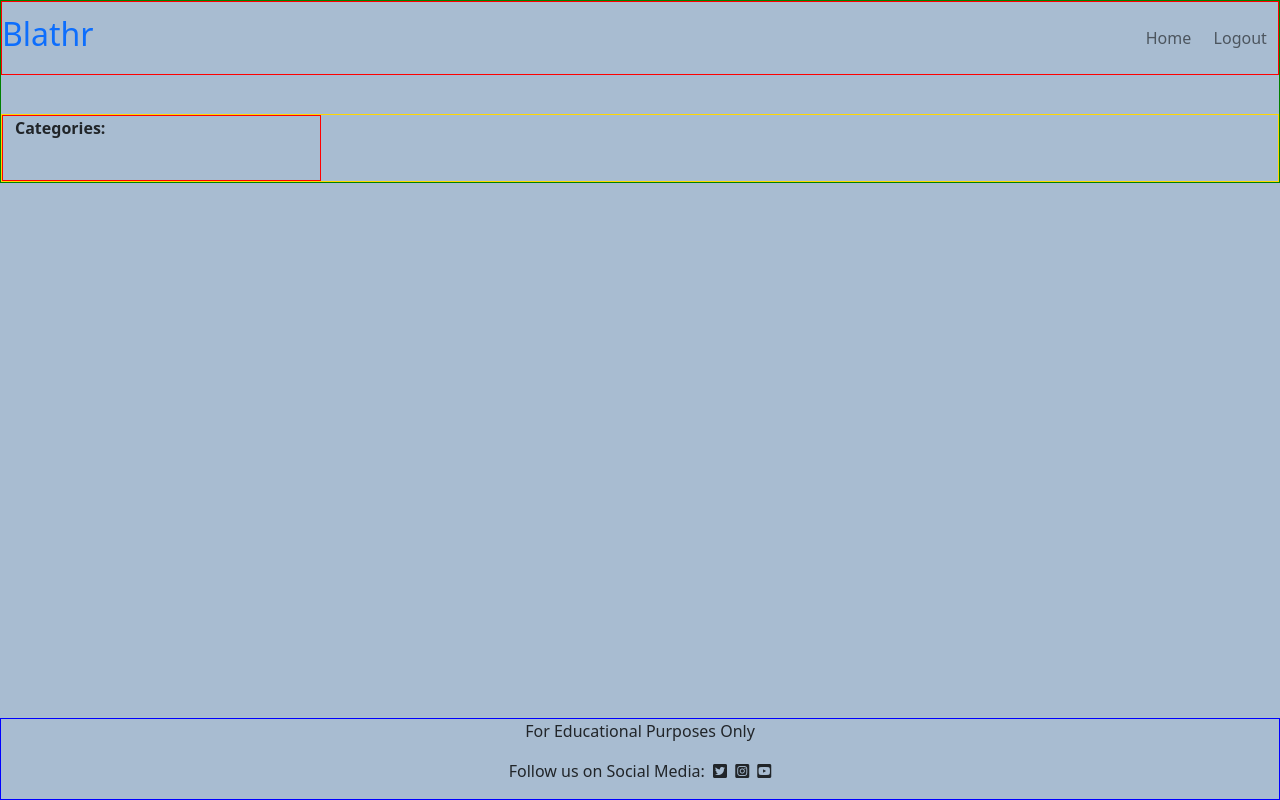
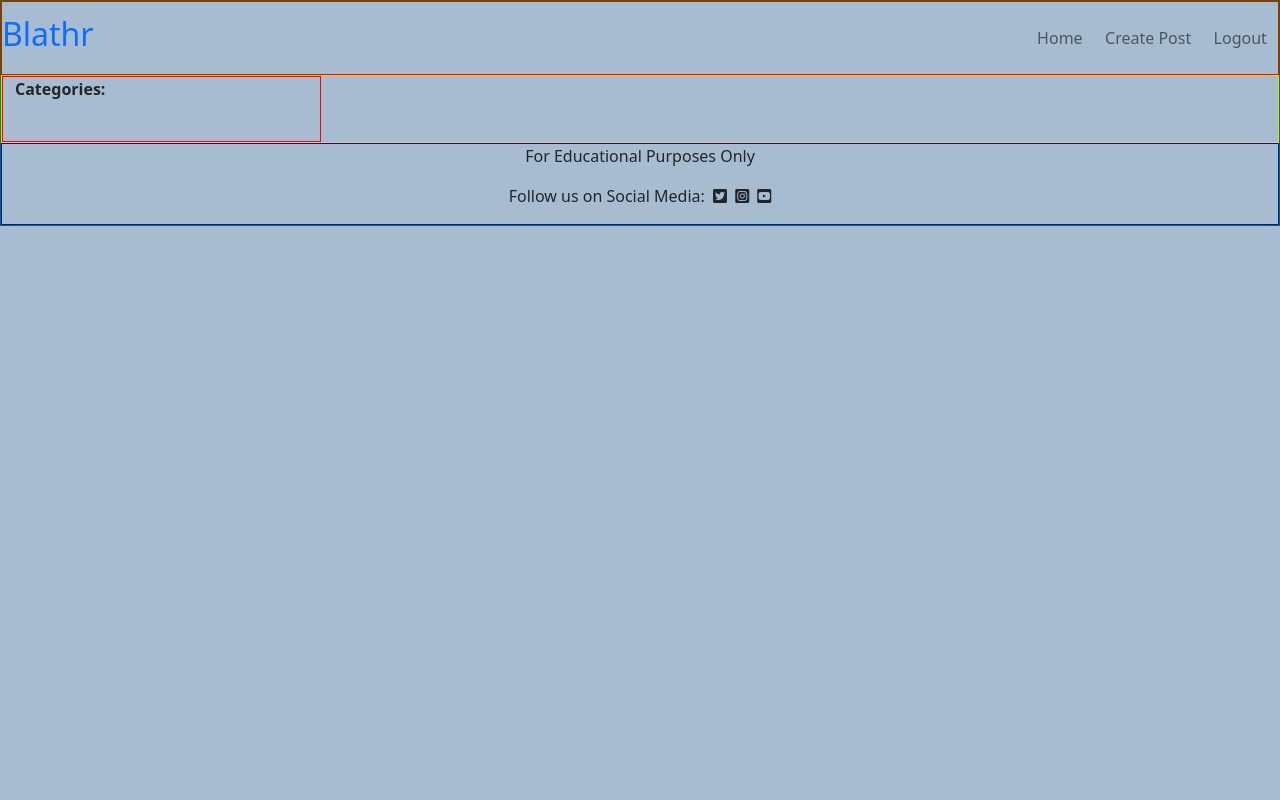
Before and after one commit to Code-Institute-Submissions/SamuelMasters-blathr_DecResub, a Django app: page / in a window 1280 px wide. Run offline with Django 3.2, Linux system fonts and the light colour scheme; the visitor is signed in with stand-in values (Sample User, id 1); data that the repository does not hold is empty.

Commit message:
Adjust margins and rework footer

```diff
--- a/static/css/style.css
+++ b/static/css/style.css
@@ -44,7 +44,7 @@ footer {
 }
 
 #body-row {
-    margin: 3% 0 0 0;
+    margin: 0;
     padding: 0;
     justify-content: left;
     border: 1px solid gold; /* development only */
--- a/templates/base.html
+++ b/templates/base.html
@@ -30,6 +30,7 @@
                 <ul class="navbar-nav">
                     <li class="nav-item"><a href="{% url 'home' %}" class="nav-link">Home</a></li>
                     {% if user.is_authenticated %}
+                    <li class="nav-item"><a href="#" class="nav-link">Create Post</a></li>
                     <li class="nav-item"><a href="{% url 'account_logout' %}" class="nav-link">Logout</a></li>
                     {% else %}
                     <li class="nav-item"><a href="{% url 'account_login' %}" class="nav-link">Login</a></li>
@@ -47,7 +48,9 @@
         </div>
     </main>
 
-    <footer class="footer fixed-bottom">
+    <footer class="footer"> <!-- add fixed-bottom class at later date -->
+        <div class="row">
+            <div class="col-12">
                 <p class="text-center">
                     For Educational Purposes Only
                 </p>
@@ -57,6 +60,8 @@
                     <i class="fab fa-instagram-square ms-1"></i>
                     <i class="fab fa-youtube-square ms-1"></i>
                 </p>
+            </div>
+        </div>
     </footer>
 
 </body>
```
Lines whose indentation alone changed are shown as unchanged.
